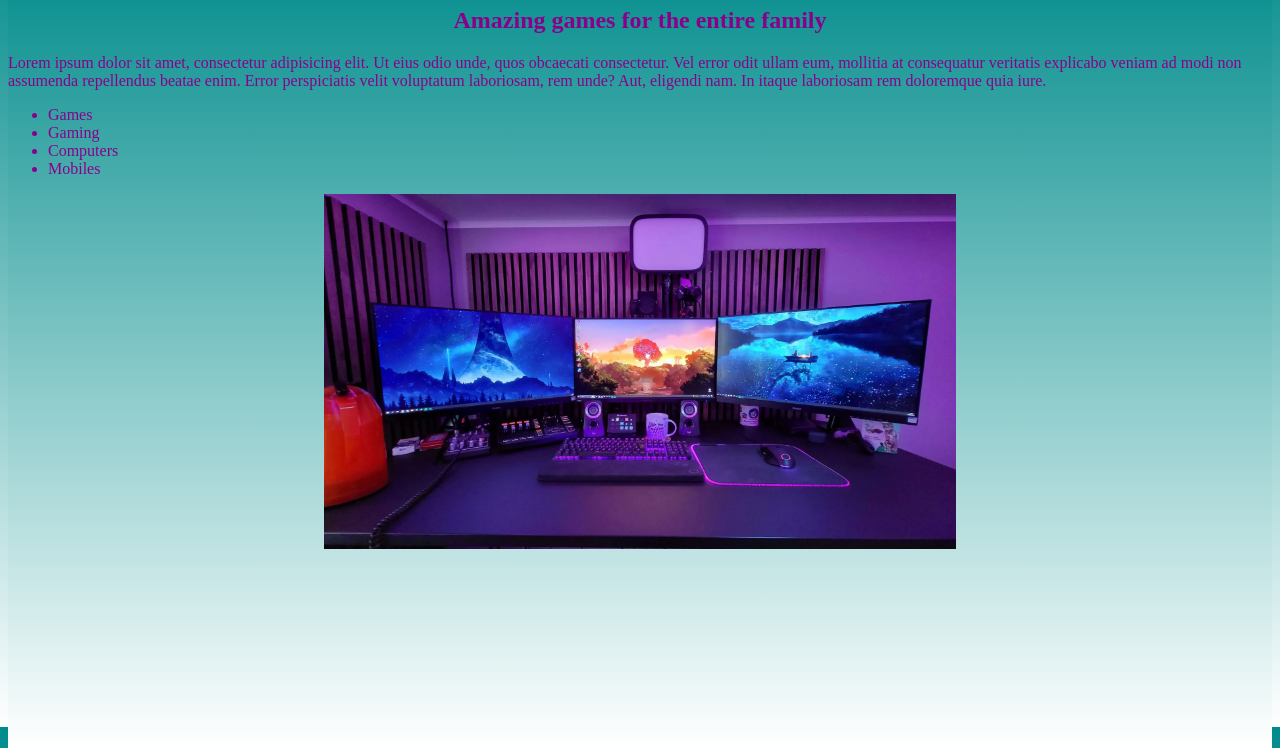
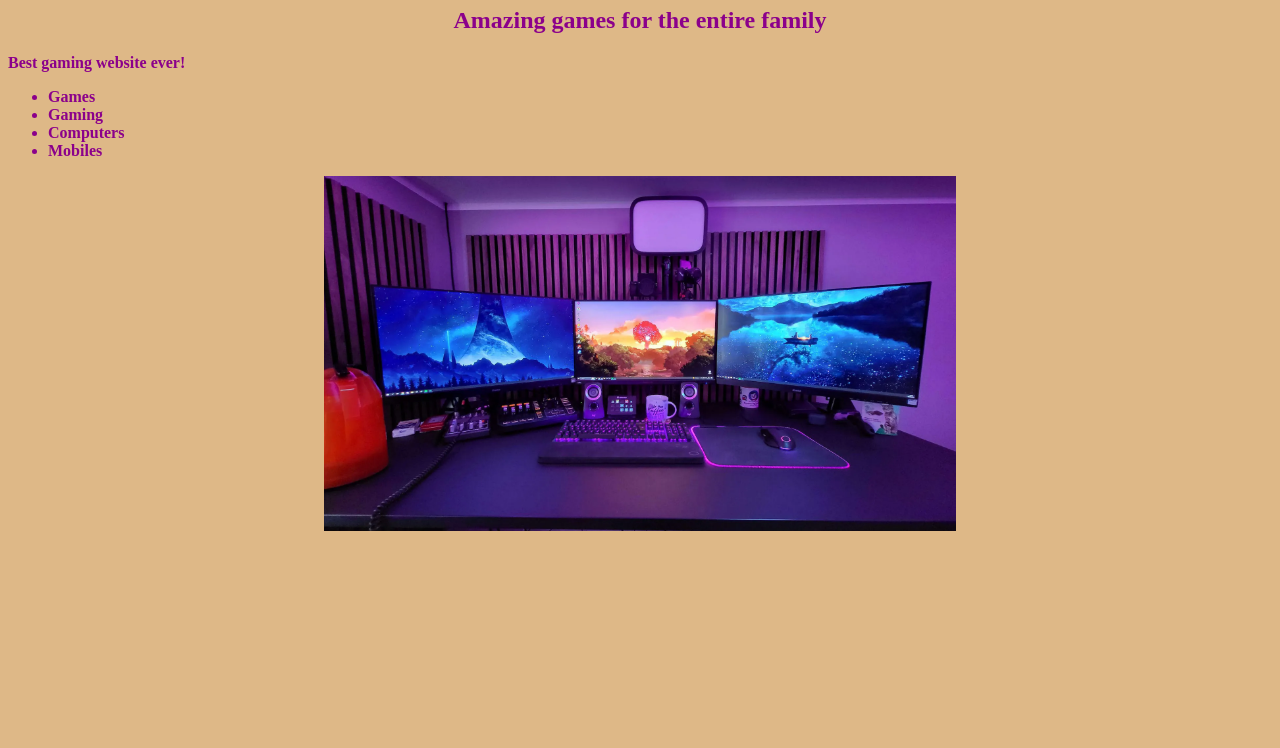
Before and after one commit to AssafFink/Gaming, a plain HTML site: page index.html in a window 1280 px wide. Shown: the part 73-821 px from the top of the page. Drawn offline with Linux system fonts and the light colour scheme.

Commit message:
Bug Fix + Styling

```diff
--- a/index.html
+++ b/index.html
@@ -13,10 +13,7 @@
     <h1>Games Website</h1>
     <h2>Amazing games for the entire family</h2>
 
-    <p>Lorem ipsum dolor sit amet, consectetur adipisicing elit. Ut eius odio unde, quos obcaecati consectetur. Vel
-        error odit ullam eum, mollitia at consequatur veritatis explicabo veniam ad modi non assumenda repellendus
-        beatae enim. Error perspiciatis velit voluptatum laboriosam, rem unde? Aut, eligendi nam. In itaque laboriosam
-        rem doloremque quia iure.</p>
+    <p>Best gaming website ever!</p>
 
     <ul>
         <li>Games</li>
--- a/style.css
+++ b/style.css
@@ -1,6 +1,7 @@
 html, body {
     height: 100%;
-    background-image: linear-gradient(darkcyan, white);
+    background-color: burlywood;
+    font-weight: bold;
     color: darkmagenta;
 }
 
```
